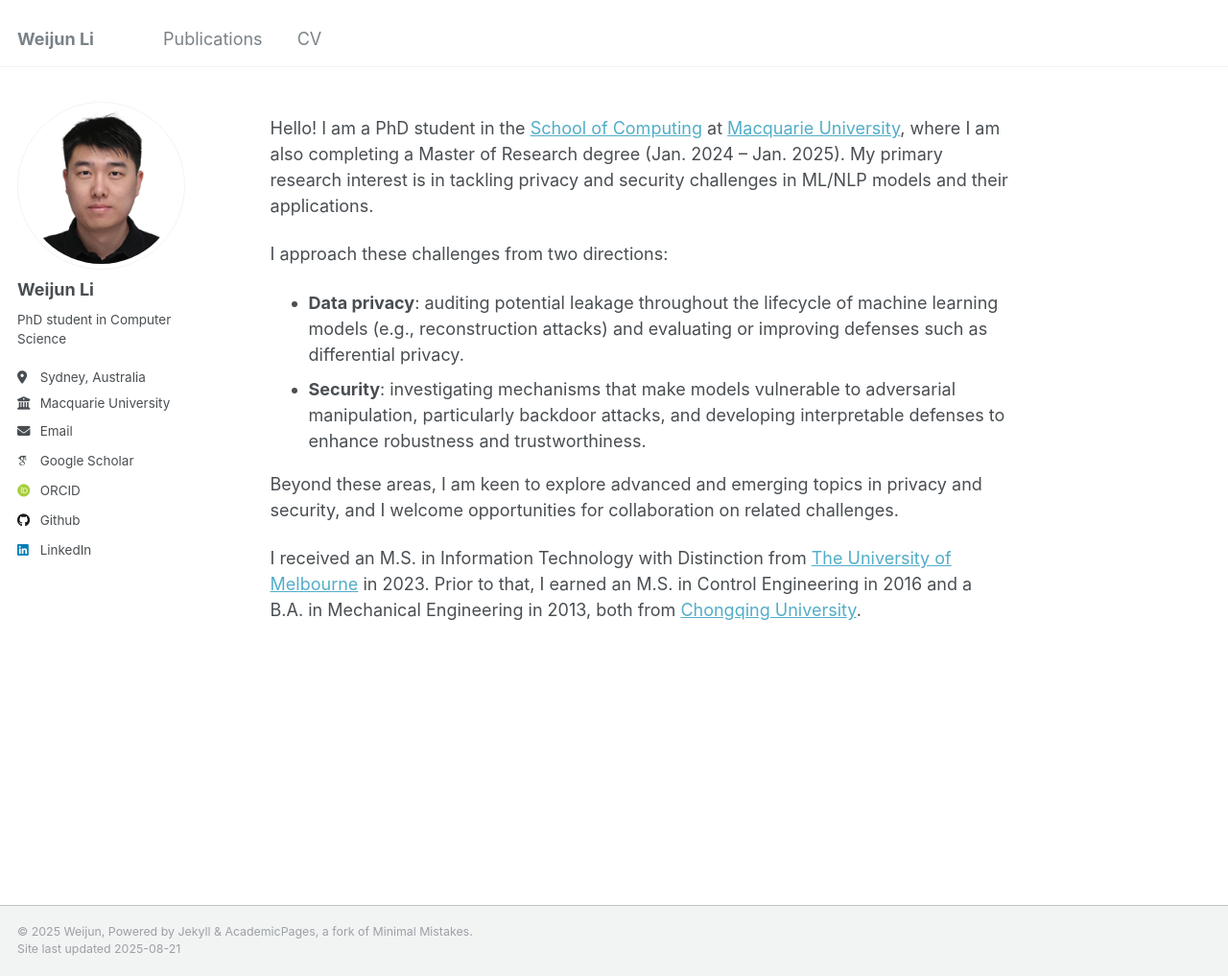
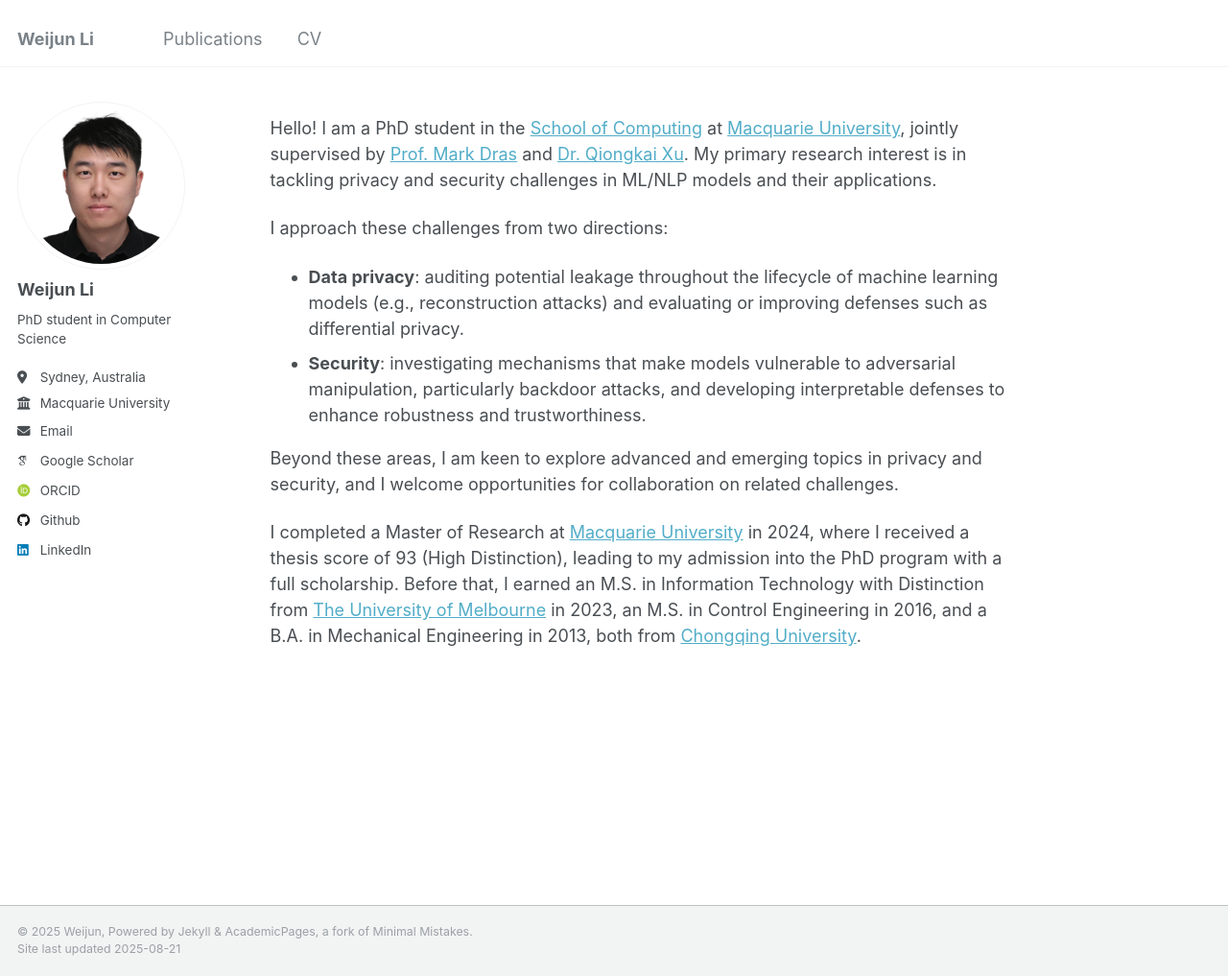
Before and after one commit to weijun-l/weijun-l.github.io, a Jekyll site: the page built from _pages/about.md, in a window 1280 px wide and 1017 px high. Shown: the whole window at 96% size. Built offline with Jekyll 4.4.1, drawn with Linux system fonts in a browser that asks for light colours; some web fonts are replaced.

Commit message:
update personal profile

```diff
--- a/_pages/about.md
+++ b/_pages/about.md
@@ -16,13 +16,13 @@ redirect_from:
   - /about.html
 --- -->
 
-Hello! I am a PhD student in the <a href="https://www.mq.edu.au/faculty-of-science-and-engineering/departments-and-schools/school-of-computing">School of Computing</a> at <a href="https://www.mq.edu.au/">Macquarie University</a>, where I am also completing a Master of Research degree (Jan. 2024 – Jan. 2025). My primary research interest is in tackling privacy and security challenges in ML/NLP models and their applications.
+Hello! I am a PhD student in the <a href="https://www.mq.edu.au/faculty-of-science-and-engineering/departments-and-schools/school-of-computing">School of Computing</a> at <a href="https://www.mq.edu.au/">Macquarie University</a>, jointly supervised by <a href="https://mark-dras.github.io/">Prof. Mark Dras</a> and <a href="https://xuqiongkai.github.io/">Dr. Qiongkai Xu</a>. My primary research interest is in tackling privacy and security challenges in ML/NLP models and their applications.
 
 I approach these challenges from two directions:
 
-- **Data privacy**: auditing potential leakage throughout the lifecycle of machine learning models (e.g., reconstruction attacks) and evaluating or improving defenses such as differential privacy.
-- **Security**: investigating mechanisms that make models vulnerable to adversarial manipulation, particularly backdoor attacks, and developing interpretable defenses to enhance robustness and trustworthiness.
+* **Data privacy**: auditing potential leakage throughout the lifecycle of machine learning models (e.g., reconstruction attacks) and evaluating or improving defenses such as differential privacy.
+* **Security**: investigating mechanisms that make models vulnerable to adversarial manipulation, particularly backdoor attacks, and developing interpretable defenses to enhance robustness and trustworthiness.
 
 Beyond these areas, I am keen to explore advanced and emerging topics in privacy and security, and I welcome opportunities for collaboration on related challenges.
 
-I received an M.S. in Information Technology with Distinction from <a href="https://www.unimelb.edu.au/">The University of Melbourne</a> in 2023. Prior to that, I earned an M.S. in Control Engineering in 2016 and a B.A. in Mechanical Engineering in 2013, both from <a href="https://english.cqu.edu.cn/">Chongqing University</a>.
+I completed a Master of Research at <a href="https://www.mq.edu.au/">Macquarie University</a> in 2024, where I received a thesis score of 93 (High Distinction), leading to my admission into the PhD program with a full scholarship. Before that, I earned an M.S. in Information Technology with Distinction from <a href="https://www.unimelb.edu.au/">The University of Melbourne</a> in 2023, an M.S. in Control Engineering in 2016, and a B.A. in Mechanical Engineering in 2013, both from <a href="https://english.cqu.edu.cn/">Chongqing University</a>.
```
